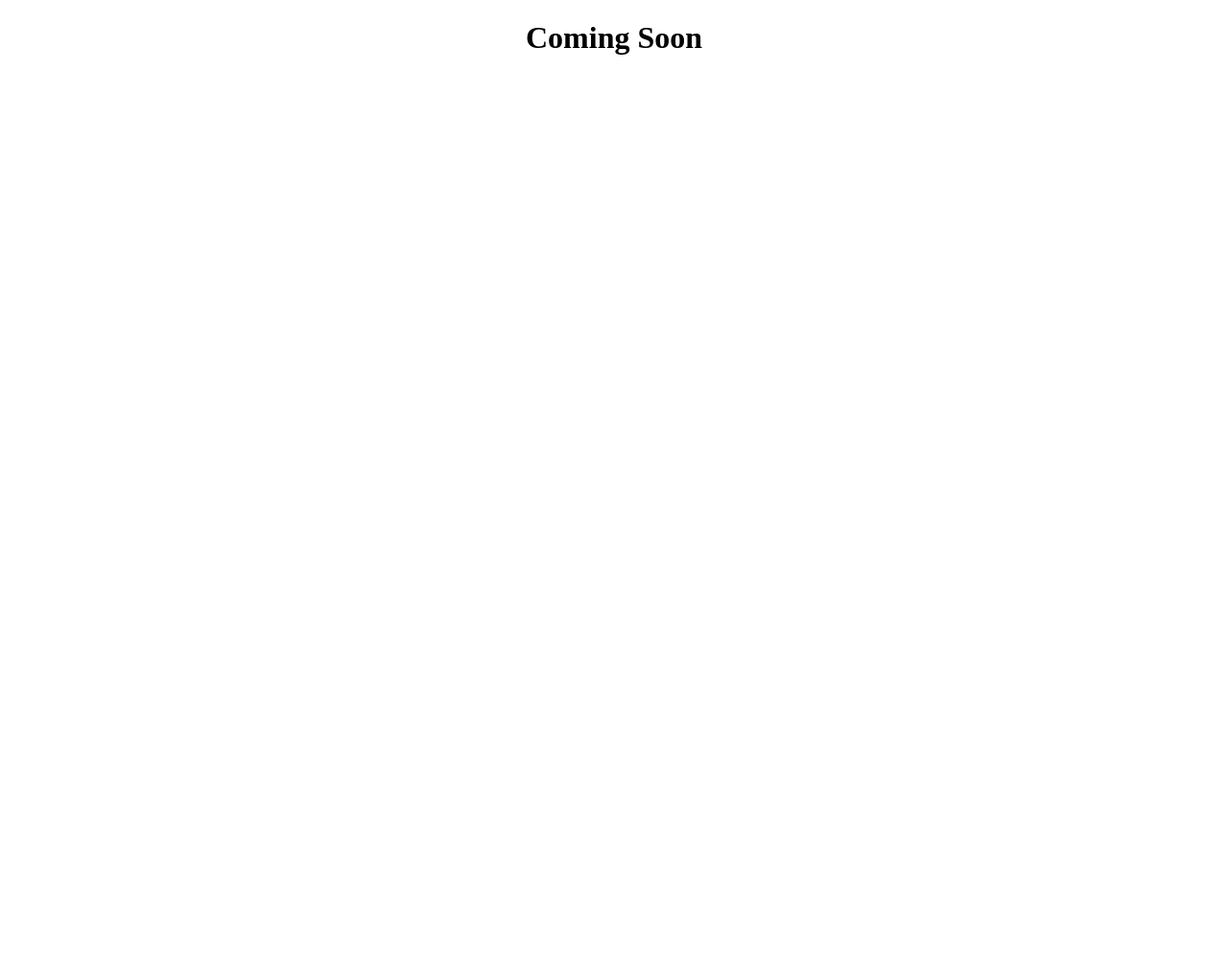
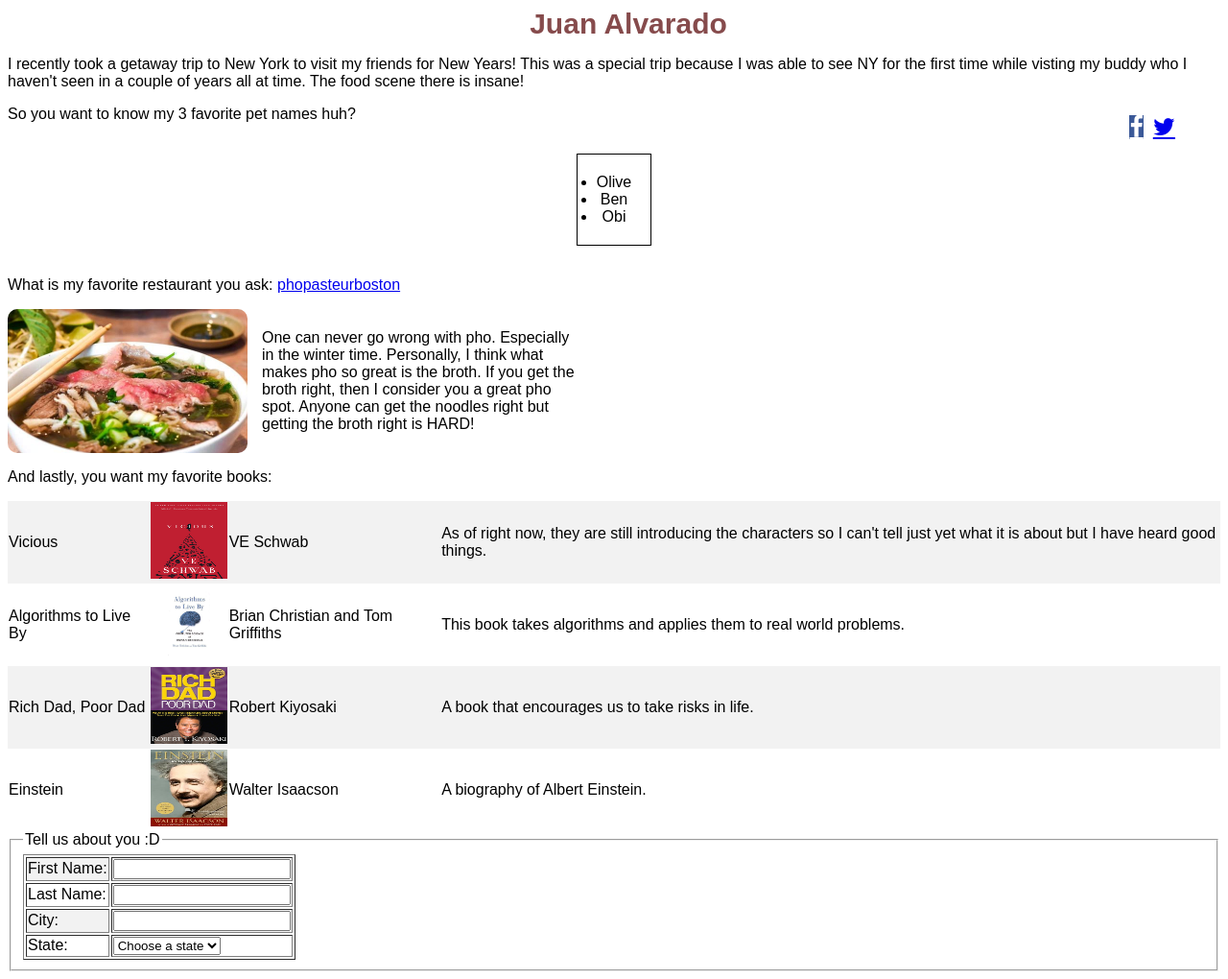
Before and after one commit to jalvarad0/cs120_tufts, a plain HTML site: page week2/me_two.html in a window 1280 px wide. Shown: the whole page at 96% size. Before the commit the page ends 800 px from the top, so only its background shows below. Drawn offline with Linux system fonts and the light colour scheme.

Commit message:
Committing the changes for assignment 2

```diff
--- /dev/null
+++ b/week2/css/styles.css
@@ -0,0 +1,120 @@
+@charset "utf-8";
+/* CSS document */
+/* Handle setting the text for the doc to sans-serif */
+body {
+        font-family: sans-serif, Arial;
+}
+/* Handle changing the colors of h1 and h2 */
+h1, h2 {
+        color: #864B4C;
+        font-size: 30px;
+        margin: 0px 0px 0px 30px;
+}
+/* Name header */
+h1.name_header{
+        text-align: center;
+}
+
+/* Handle placing ul inside of box and centering the box */
+div.box {
+        padding:0px 15px 0 15px;
+        border: 1px solid #000000;
+        width: 150px;
+        text-align: center;
+        height:100px;
+        font-size: 100px;
+}
+
+div.box p {
+        font-size: inherit
+}
+
+div.list_container {
+        text-align: center;
+}
+
+ul.class_box {
+        display: inline-block;
+        border: 1px solid #000;
+        padding: 20px;
+}
+
+/* Handle food section with image and text inside div container */
+.food-section {
+        display: flex;
+        align-items: center;
+        max-width: 600px;
+}
+
+.food-image {
+        width: 250px;
+        height: 150px;
+        background-image: url('../images/pho.jpg');
+        background-size: cover;
+        background-position: center;
+        border-radius: 10px;
+        margin-right: 15px;
+}
+
+.food-text {
+        flex: 1;
+}
+
+/* Handle alternating color for table and book images */
+table.book_table {
+        width: 100%;
+        border-collapse: collapse;
+}
+
+tr:nth-child(odd) {
+        background-color: #f2f2f2;
+}
+.book-image {
+        width: 80px;
+        height: 80px;
+}
+.clearfix {
+        clear: both;
+}
+
+/* Handle creating a form based off of spec on assignment */
+table.form_container {
+        width: 100%;
+        border-collapse: collapse;
+}
+
+tr:nth-child(odd) {
+        background-color: #f2f2f2;
+}
+
+/* Lol CALI FOR THE WIN! */
+.state-select:has(option[value="California"]:checked) {
+        background-color: green;
+        color: white;
+}
+/* Handle adding icons for fb and x */
+.fb_and_x_icons {
+        position: fixed;
+        top: 100px;
+        right: 35px;
+        padding: 20px;
+        display: flex;
+        flex-direction: row;
+        gap: 10px;
+        font-size: 25px;
+        text-decoration: none;
+}
+.fa:hover {
+        opacity: 0.7;
+}
+/* Facebook */
+.fa-facebook {
+        background: #3B5998;
+        color: white;
+}
+
+/* x */
+.fa-x {
+        background: #338bcf;
+        color: white;
+}
--- a/week2/me_two.html
+++ b/week2/me_two.html
@@ -1,11 +1,123 @@
+<!-- comment exmaple. Keep here for later.  -->
+
 <!DOCTYPE html>
 <html lang="en">
 <head>
     <meta charset="UTF-8">
     <meta name="viewport" content="width=device-width, initial-scale=1.0">
-    <center><h1>Coming Soon</h1></center>
+    <link rel="stylesheet" href="css/styles.css" />
+    <link rel="stylesheet" href="https://cdnjs.cloudflare.com/ajax/libs/font-awesome/4.7.0/css/font-awesome.min.css">
+    <title>me_two</title>
 
 </head>
 <body>
+    <h1 class="name_header"> Juan Alvarado </h1>
+    <p>
+        I recently took a getaway trip to New York to visit my friends for New Years!
+        This was a special trip because I was able to see NY for the first time while
+        visting my buddy who I haven't seen in a couple of years all at time. The
+        food scene there is insane!
+    </p>
+    <p>
+        So you want to know my 3 favorite pet names huh?
+    </p>
+    <div class="list_container">
+        <ul class="class_box" >
+            <li>Olive</li>
+            <li>Ben</li>
+            <li>Obi</li>
+        </ul>
+    </div>
+
+    <!-- Food image  -->
+    <p>What is my favorite restaurant you ask:
+        <a href="https://phopasteurboston.net/" target="_blank">phopasteurboston</a>
+    </p>
+
+    <div class="food-section">
+        <div class="food-image"></div>
+        <div class="food-text">
+            <p>One can never go wrong with pho. Especially in the winter time. Personally,
+               I think what makes pho so great is the broth. If you get the broth right,
+               then I consider you a great pho spot. Anyone can get the noodles right but getting
+               the broth right is HARD!
+            </p>
+        </div>
+    </div>
+
+    <!-- Book table  -->
+    <div class="clearfix"></div>
+    <p>
+        And lastly, you want my favorite books:
+    </p>
+    <table class="book_table">
+        <tr>
+            <td>Vicious</td>
+            <td><img src="images/vicious.jpg" alt="Vicious" class="book-image"></td>
+            <td>VE Schwab</td>
+            <td>As of right now, they are still introducing the characters so I can't tell just yet what it is about but I have heard good things.</td>
+        </tr>
+        <tr>
+            <td>Algorithms to Live By</td>
+            <td><img src="images/algos.jpg" alt="Algorithms" class="book-image"></td>
+            <td>Brian Christian and Tom Griffiths</td>
+            <td>This book takes algorithms and applies them to real world problems.</td>
+        </tr>
+        <tr>
+            <td>Rich Dad, Poor Dad</td>
+            <td><img src="images/richdad.jpg" alt="Rich dad" class="book-image"></td>
+            <td>Robert Kiyosaki</td>
+            <td>A book that encourages us to take risks in life.</td>
+        </tr>
+        <tr>
+            <td>Einstein</td>
+            <td><img src="images/einstein.jpg" alt="The Great Scientist" class="book-image"></td>
+            <td>Walter Isaacson</td>
+            <td>A biography of Albert Einstein.</td>
+        </tr>
+    </table>
+
+    <!-- Generating form with table look -->
+     <div class="form_container">
+        <form action="/action_page.php" id="infoform">
+            <fieldset>
+                <legend>Tell us about you :D</legend>
+                <table border=".5">
+                    <tr>
+                        <td><label for=fname>First Name:</label></td>
+                        <td><input type="text" id="fname" required></td>
+                    </tr>
+                    <tr>
+                        <td><label for=lname>Last Name:</label></td>
+                        <td><input type="text" id="lname" required></td>
+                    </tr>
+                    <tr>
+                        <td><label for="city">City:</label></td>
+                        <td><input type="text" id="city" required></td>
+                    </tr>
+                    <tr>
+                        <td><label for="state">State:</label></td>
+                        <td>
+                            <select class="state-select" name="state" id="state">
+                                <option value ="Choose a state"> Choose a state</option>
+                                <option value="California">California</option>
+                                <option value="Massachusetts">Massachusetts</option>
+                                <option value="New York">New York</option>
+                                <option value="Colorado">Colorado</option>
+                            </select>
+                        </td>
+                    </tr>
+                </table>
+            </fieldset>
+        </form>
+    </div>
+
+    <!-- Adding the social media icons -->
+    <div class="fb_and_x_icons">
+        <a href="https://facebook.com" target="_blank" class="fa fa-facebook"></a>
+        <a href="https://twitter.com" target="_blank" class="fa fa-twitter"></a>
+    </div>
+
+
 </body>
 </html>
```
Also changed, not shown: 1 other file.
